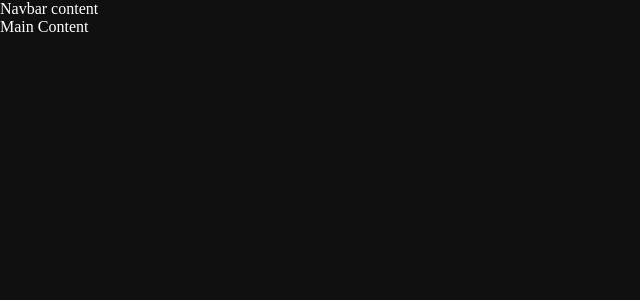
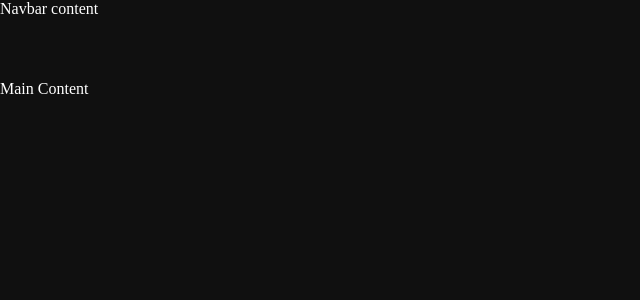
Before and after one commit to fridahenriksen1/moviemaniac, a React (Vite) app: page / in a window 1280 px wide. Shown: the top 300 px of the page, without its empty margins (0-640 px from the left). Built offline with nearby package versions, Linux system fonts and the light colour scheme.

Commit message:
imported app.css

```diff
--- /dev/null
+++ b/src/App.css
@@ -0,0 +1,4 @@
+.app {
+  display: grid;
+  grid-template-rows: 5rem auto;
+}
--- a/src/App.jsx
+++ b/src/App.jsx
@@ -1,4 +1,5 @@
 import React from "react";
+import "./App.css";
 
 const App = () => {
   return (
```
